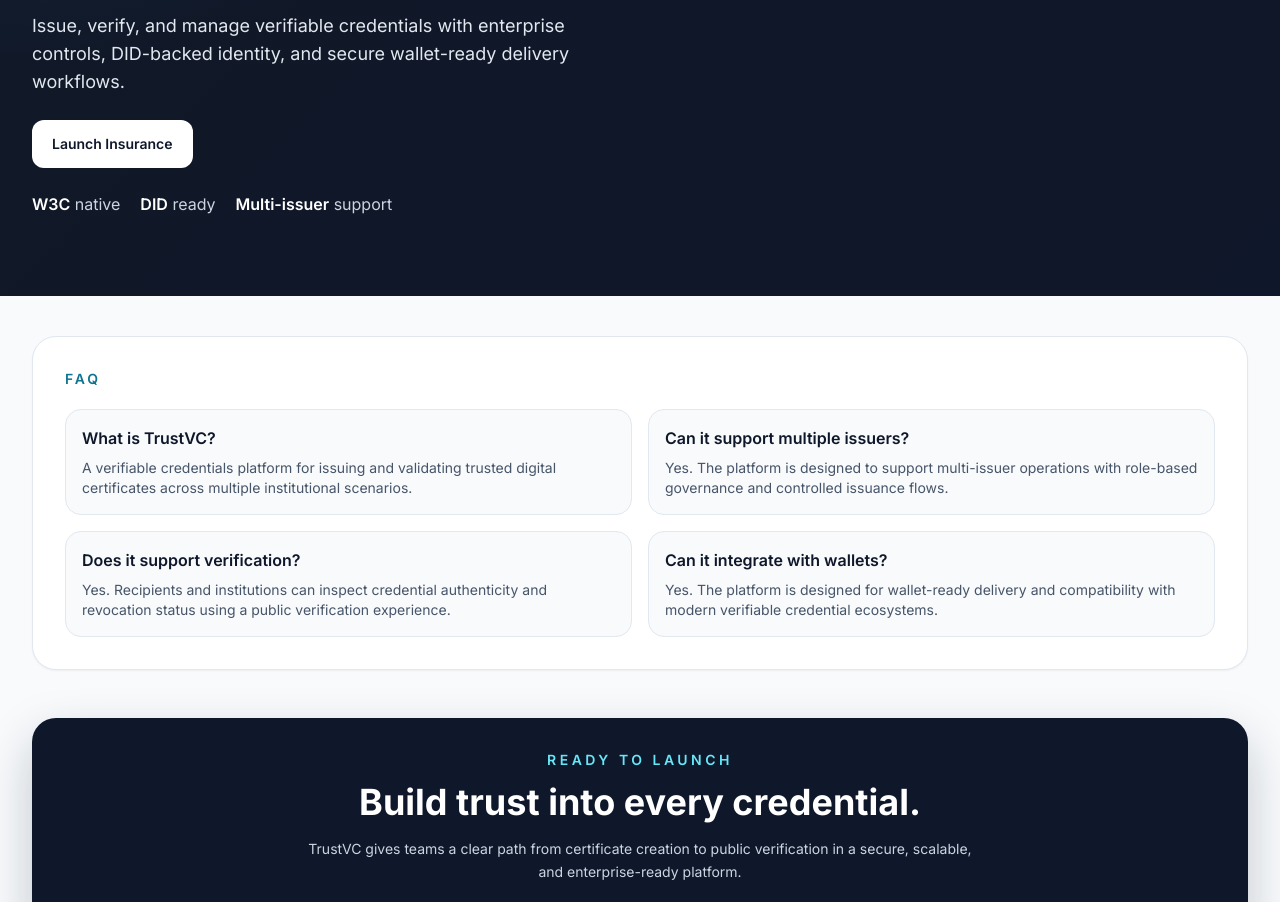
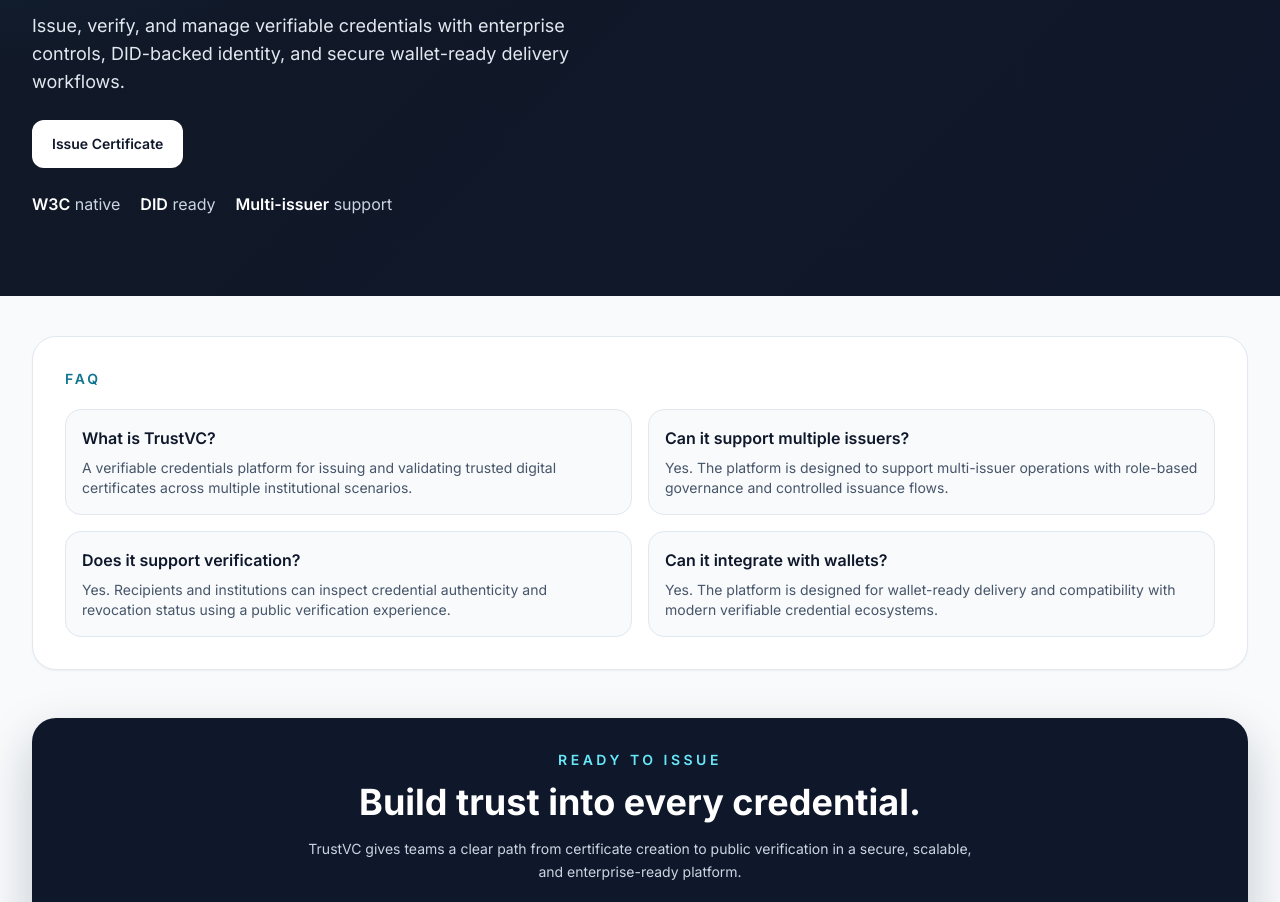
Before and after one commit to lanlan3322/certificate-issuer, a Next.js app: page / in a window 1280 px wide. Shown: the part 520-1422 px from the top of the page. Built offline with nearby package versions, Linux system fonts and the light colour scheme; no server answers; what @adraffy/ens-normalize would draw is missing.

Commit message:
change launch to issue

```diff
--- a/app/insurance/page.tsx
+++ b/app/insurance/page.tsx
@@ -485,7 +485,7 @@
     <div className="min-h-screen bg-slate-50">
       <div className="mx-auto max-w-7xl px-3 py-8 sm:px-4 sm:py-10 lg:px-8">
         <div className="mb-6">
-          <p className="text-xs font-semibold uppercase tracking-[0.22em] text-cyan-700 sm:text-sm">Insurance launch</p>
+          <p className="text-xs font-semibold uppercase tracking-[0.22em] text-cyan-700 sm:text-sm">Issue Certificates</p>
           <h1 className="mt-2 text-3xl font-black tracking-tight text-slate-900 sm:text-4xl">Issue trusted certificates</h1>
           <p className="mt-3 max-w-2xl text-sm text-slate-600 sm:text-base">
             Launch a verifiable credential workflow from a dedicated insurance operations console.
--- a/app/page.tsx
+++ b/app/page.tsx
@@ -490,7 +490,7 @@
                   href="/insurance"
                   className="inline-flex items-center justify-center rounded-xl bg-white px-5 py-3 text-sm font-semibold text-slate-900 transition hover:bg-slate-100 min-h-[48px]"
                 >
-                  Launch Insurance
+                  Issue Certificate
                 </a>
               </div>
               <div className="mt-6 flex flex-wrap gap-x-5 gap-y-2 text-sm text-slate-300 sm:text-base">
@@ -524,13 +524,13 @@
         </section>
 
         <section className="mb-10 sm:mb-12 rounded-3xl bg-slate-900 p-6 text-center text-white shadow-[0_20px_50px_rgba(15,23,42,0.22)] sm:p-8">
-          <p className="text-xs font-semibold uppercase tracking-[0.25em] text-cyan-300 sm:text-sm">Ready to launch</p>
+          <p className="text-xs font-semibold uppercase tracking-[0.25em] text-cyan-300 sm:text-sm">Ready to issue</p>
           <h2 className="mt-3 text-2xl font-bold sm:text-3xl md:text-4xl">Build trust into every credential.</h2>
           <p className="mx-auto mt-4 max-w-xl sm:max-w-2xl text-sm leading-relaxed text-slate-300">
             TrustVC gives teams a clear path from certificate creation to public verification in a secure, scalable, and enterprise-ready platform.
           </p>
           <div className="mt-5 flex flex-col justify-center gap-3 sm:flex-row">
-            <a href="/insurance" className="btn-primary inline-flex items-center justify-center min-h-[48px] bg-white text-slate-900 hover:bg-slate-100">Launch Insurance</a>
+            <a href="/insurance" className="btn-primary inline-flex items-center justify-center min-h-[48px] bg-white text-slate-900 hover:bg-slate-100">Issue Certificate</a>
             <a href="/enterprise" className="btn-secondary inline-flex items-center justify-center min-h-[48px] border border-slate-700 bg-slate-800 text-white hover:border-slate-600 hover:bg-slate-700">Talk to sales</a>
           </div>
         </section>
```
